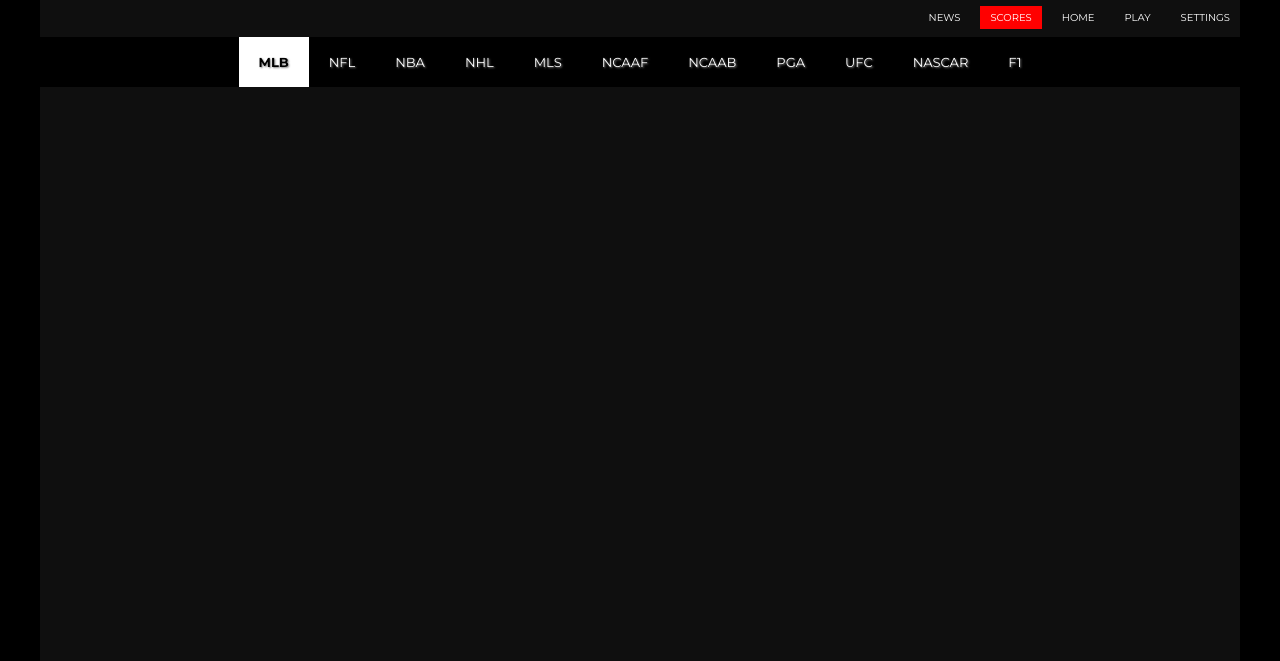
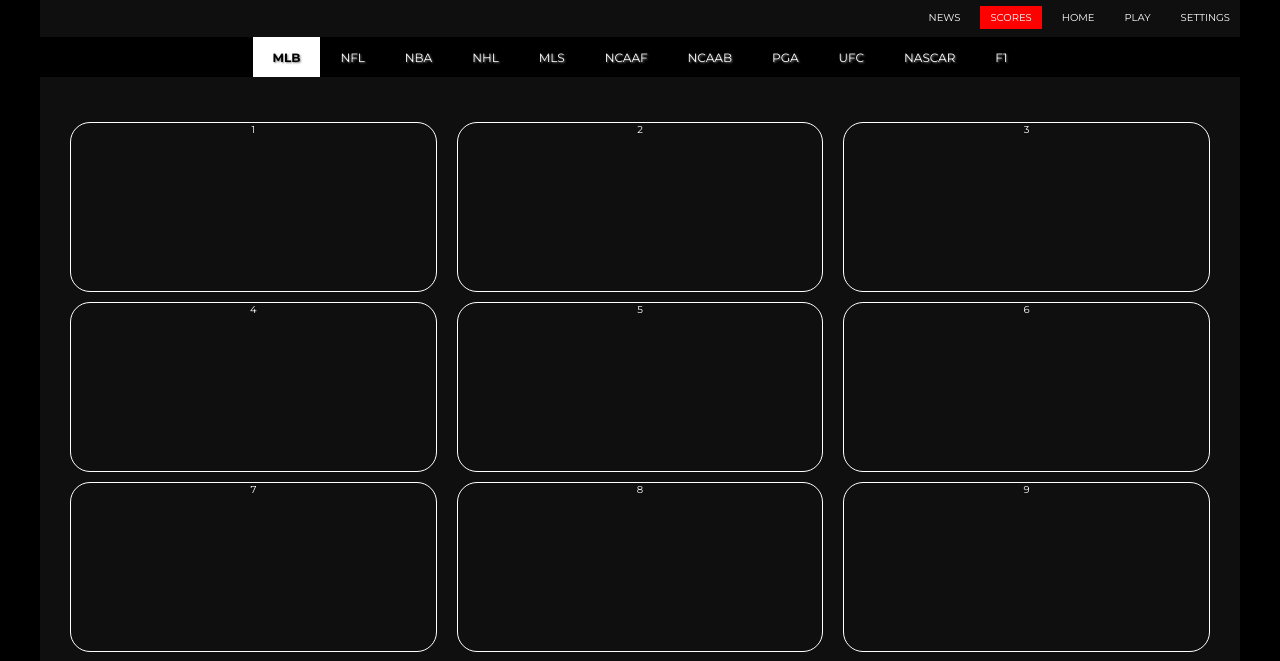
Before and after one commit to deesepulveda/beastleague_app, a React app: page / in a window 1280 px wide. Shown: the part 63-724 px from the top of the page. Built offline with nearby package versions, Linux system fonts and the light colour scheme.

Commit message:
updated scorecard

```diff
--- a/src/components/header/Header.css
+++ b/src/components/header/Header.css
@@ -17,6 +17,6 @@
 
 @media only screen and (min-width: 1920px) {
   .header_container {
-    height: 12rem;
+    height: 14rem;
   }
 }
--- a/src/components/login/Login.css
+++ b/src/components/login/Login.css
@@ -63,3 +63,9 @@
     padding-right: 1rem;
   }
 }
+
+@media only screen and (min-width: 1920px) {
+  .login_container {
+    height: 50%;
+  }
+}
--- a/src/components/nav/NavMain.css
+++ b/src/components/nav/NavMain.css
@@ -39,6 +39,10 @@
 }
 
 @media only screen and (min-width: 1920px) {
+  .nav_main_container {
+    height: 50%;
+  }
+
   .nav_main_container > a {
     font-size: 1.4rem;
   }
--- a/src/components/nav/NavSub.css
+++ b/src/components/nav/NavSub.css
@@ -49,11 +49,11 @@
 
 @media only screen and (min-width: 1200px) {
   .nav_sub_container {
-    height: 5rem;
+    height: 4rem;
   }
 
   .sub_nav_ul > li {
-    font-size: 1.3rem;
+    font-size: 1.2rem;
     padding: 0 2rem;
     cursor: pointer;
   }
--- a/src/components/screens/Screen.css
+++ b/src/components/screens/Screen.css
@@ -2,7 +2,6 @@
   width: 100%;
   height: calc(100% - 10rem);
   overflow-x: hidden;
-  overflow-y: scroll;
   background-color: #0f0f0f;
   -ms-overflow-style: none; /* Internet Explorer 10+ */
   scrollbar-width: none; /* Firefox */
@@ -13,6 +12,15 @@
   display: none; /* Safari and Chrome */
 }
 
+.screen_container_pages {
+  width: 100%;
+  height: auto;
+  display: flex;
+  flex-direction: column;
+  justify-content: center;
+  align-items: center;
+}
+
 @media only screen and (min-width: 1200px) {
   .screen_container {
     max-width: 120rem;
--- a/src/components/screens/ScreenHome.js
+++ b/src/components/screens/ScreenHome.js
@@ -15,8 +15,10 @@ const ScreenHome = () => {
       <div>
         <NavSub>
           <ul className="sub_nav_ul">
-            {homeArr.map((s) => (
-              <li className={s.hovered ? "active_link" : ""}>{s.task}</li>
+            {homeArr.map((s, i) => (
+              <li key={i} className={s.hovered ? "active_link" : ""}>
+                {s.task}
+              </li>
             ))}
           </ul>
         </NavSub>
--- a/src/components/screens/ScreenNews.js
+++ b/src/components/screens/ScreenNews.js
@@ -14,8 +14,10 @@ const ScreenNews = () => {
       <div>
         <NavSub>
           <ul className="sub_nav_ul">
-            {newsArr.map((s) => (
-              <li className={s.hovered ? "active_link" : ""}>{s.task}</li>
+            {newsArr.map((s, i) => (
+              <li key={i} className={s.hovered ? "active_link" : ""}>
+                {s.task}
+              </li>
             ))}
           </ul>
         </NavSub>
--- a/src/components/screens/ScreenPlay.js
+++ b/src/components/screens/ScreenPlay.js
@@ -14,8 +14,10 @@ const ScreenPlay = () => {
       <div>
         <NavSub>
           <ul className="sub_nav_ul">
-            {playArr.map((s) => (
-              <li className={s.hovered ? "active_link" : ""}>{s.task}</li>
+            {playArr.map((s, i) => (
+              <li key={i} className={s.hovered ? "active_link" : ""}>
+                {s.task}
+              </li>
             ))}
           </ul>
         </NavSub>
--- a/src/components/screens/ScreenScores.css
+++ b/src/components/screens/ScreenScores.css
@@ -0,0 +1,51 @@
+.score_card_container {
+  width: 100%;
+  height: auto;
+  margin: 2rem auto;
+  display: flex;
+  flex-direction: column;
+  justify-content: end;
+  align-items: center;
+}
+
+.card_box {
+  width: 100%;
+  height: 10rem;
+  padding: 0.5rem 1rem;
+}
+
+.card_box_inner {
+  width: 100%;
+  height: 100%;
+  margin: 0 auto;
+  border: 0.1rem solid #fff;
+  border-radius: 2rem;
+  -webkit-border-radius: 2rem;
+  -moz-border-radius: 2rem;
+  -ms-border-radius: 2rem;
+  -o-border-radius: 2rem;
+}
+
+@media only screen and (min-width: 768px) {
+  .score_card_container {
+    padding: 0 2rem;
+    flex-direction: row;
+    flex-wrap: wrap;
+    justify-content: start;
+  }
+
+  .card_box {
+    width: calc(100% / 2);
+    height: 18rem;
+  }
+}
+
+@media only screen and (min-width: 1200px) {
+  .score_card_container {
+    padding: 2rem;
+  }
+
+  .card_box {
+    width: calc(100% / 3);
+  }
+}
--- a/src/components/screens/ScreenScores.js
+++ b/src/components/screens/ScreenScores.js
@@ -18,18 +18,31 @@ const sportsArr = [
 
 const ScreenScores = () => {
   return (
-    <div>
-      <div>
-        <NavSub>
-          <ul className="sub_nav_ul">
-            {sportsArr.map((s) => (
-              <li className={s.hovered ? "active_link" : ""}>{s.league}</li>
-            ))}
-          </ul>
-        </NavSub>
+    <div className="screen_container_pages">
+      <NavSub>
+        <ul className="sub_nav_ul">
+          {sportsArr.map((s, i) => (
+            <li key={i} className={s.hovered ? "active_link" : ""}>
+              {s.league}
+            </li>
+          ))}
+        </ul>
+      </NavSub>
+      <div className="score_card_container">
+        {Array.from({ length: 15 }, (_, i) => i + 1).map((card, i) => (
+          <ScoreCard key={i} title={card} />
+        ))}
       </div>
     </div>
   );
 };
 
+const ScoreCard = ({ title }) => {
+  return (
+    <div className="card_box">
+      <div className="card_box_inner">{title}</div>
+    </div>
+  );
+};
+
 export default ScreenScores;
--- a/src/components/screens/ScreenSettings.js
+++ b/src/components/screens/ScreenSettings.js
@@ -15,8 +15,10 @@ const ScreenSettings = () => {
       <div>
         <NavSub>
           <ul className="sub_nav_ul">
-            {settingsArr.map((s) => (
-              <li className={s.hovered ? "active_link" : ""}>{s.task}</li>
+            {settingsArr.map((s, i) => (
+              <li key={i} className={s.hovered ? "active_link" : ""}>
+                {s.task}
+              </li>
             ))}
           </ul>
         </NavSub>
```
